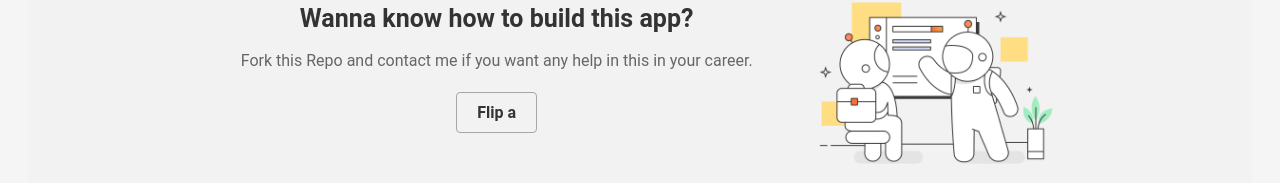
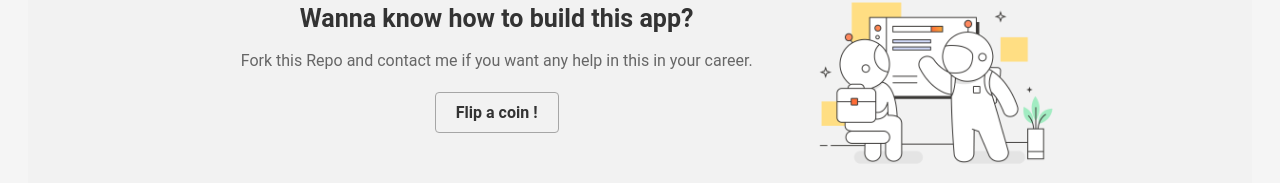
Before and after one commit to kingsmen732/CoreSummarizer-Powered-by-Bart, a website: page public/index.html in a window 1280 px wide. Shown: the part 735-918 px from the top of the page. Drawn offline with Linux system fonts and the light colour scheme.

Commit message:
flip a coin

```diff
--- a/public/index.html
+++ b/public/index.html
@@ -27,7 +27,7 @@
         <div class="cta-text">
         <h2>Wanna know how to build this app?</h2>
         <p> Fork this Repo and contact me if you want any help in this in your career.</p>
-          <a href="https://resume.mithileshdev.co/" class="cta-button" target="_blank" rel="noopener nofollow">Flip a <coin></coin></a>
+          <a href="https://resume.mithileshdev.co/" class="cta-button" target="_blank" rel="noopener nofollow">Flip a coin ! </a>
         </div>
         <img src="images/learning.png"></img>
       </div>
```
